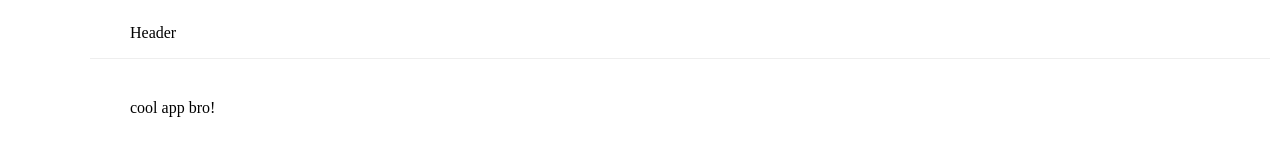
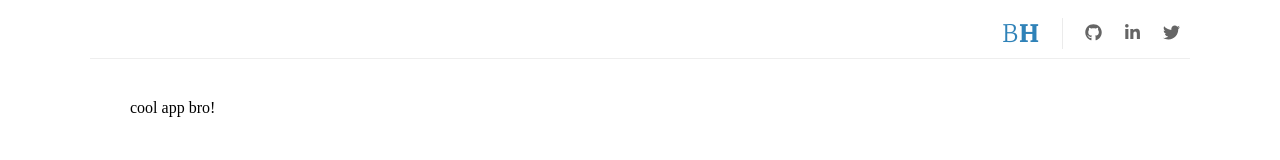
Before and after one commit to blakehagen/blake-site, a Gatsby site: page / in a window 1280 px wide. Built offline with nearby package versions, Linux system fonts and the light colour scheme; Gatsby itself is replaced by a stand-in of ours.

Commit message:
topBar links

```diff
--- a/gatsby-config.js
+++ b/gatsby-config.js
@@ -1,11 +1,11 @@
 module.exports = {
   plugins: [
-    // {
-    //   resolve: `gatsby-plugin-google-fonts`,
-    //   options: {
-    //     fonts: [`roboto:100,300,400,700`],
-    //   },
-    // },
+    {
+      resolve: `gatsby-plugin-google-fonts`,
+      options: {
+        fonts: [`open sans:300,400,800`, `merriweather:300,900`],
+      },
+    },
     'gatsby-plugin-react-helmet',
     'gatsby-plugin-sass',
     'gatsby-plugin-netlify',
--- a/src/components/TopBar/TopBar.jsx
+++ b/src/components/TopBar/TopBar.jsx
@@ -1,9 +1,30 @@
 import React from 'react';
+import { FaGithub, FaLinkedinIn, FaTwitter } from 'react-icons/fa';
+
 import styles from './topBar.module.scss';
 
 const TopBar = () => (
   <header className={styles.headerWrapper}>
-    Header
+    <div className={styles.navContainer}>
+      <div className={styles.initials}>
+        B<span>H</span>
+      </div>
+      <div className={styles.icon}>
+        <a href="https://github.com/blakehagen" rel="noopener noreferrer" target="_blank">
+          <FaGithub size={17} />
+        </a>
+      </div>
+      <div className={styles.icon}>
+        <a href="https://linkedin.com/in/blakehagen" rel="noopener noreferrer" target="_blank">
+          <FaLinkedinIn size={17} />
+        </a>
+      </div>
+      <div className={styles.icon}>
+        <a href="https://twitter.com/blakehagen" rel="noopener noreferrer" target="_blank">
+          <FaTwitter size={17} />
+        </a>
+      </div>
+    </div>
   </header>
 );
 
--- a/src/components/TopBar/topBar.module.scss
+++ b/src/components/TopBar/topBar.module.scss
@@ -4,11 +4,52 @@
   height: 50px;
   width: 100%;
   max-width: 1100px;
-  padding: 0 40px;
   display: flex;
   align-items: center;
-  justify-content: space-between;
+  justify-content: flex-end;
   position: sticky;
   top: 0;
   z-index: 999;
 }
+
+
+.navContainer {
+  height: 100%;
+  margin-right: 10px;
+  display: flex;
+  align-items: center;
+  cursor: default;
+  .initials {
+    font-family: 'merriweather', serif;
+    font-weight: 100;
+    font-size: 24px;
+    letter-spacing: 1px;
+    color: #2F82B8;
+    display: flex;
+    align-items: center;
+    padding-right: 22px;
+    border-right: 1px solid #EBEBEB;
+    span {
+      font-weight: 900;
+    }
+  }
+  .icon {
+    height: 100%;
+    margin-left: 22px;
+    margin-top: 2px;
+    display: flex;
+    align-items: center;
+  }
+  a {
+    text-decoration: none;
+    color: #656565;
+    &:active {
+      text-decoration: none;
+      color: #656565;
+    }
+    &:visited {
+      text-decoration: none;
+      color: #656565;
+    }
+  }
+}
```
Also changed, not shown: src/components/App/app.module.scss (line endings or trailing spaces).
